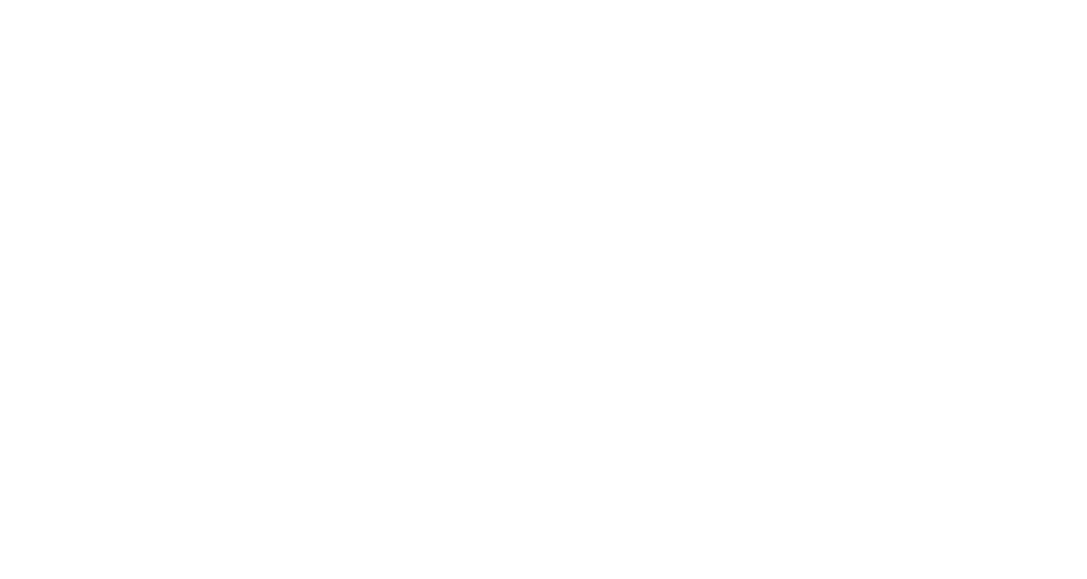
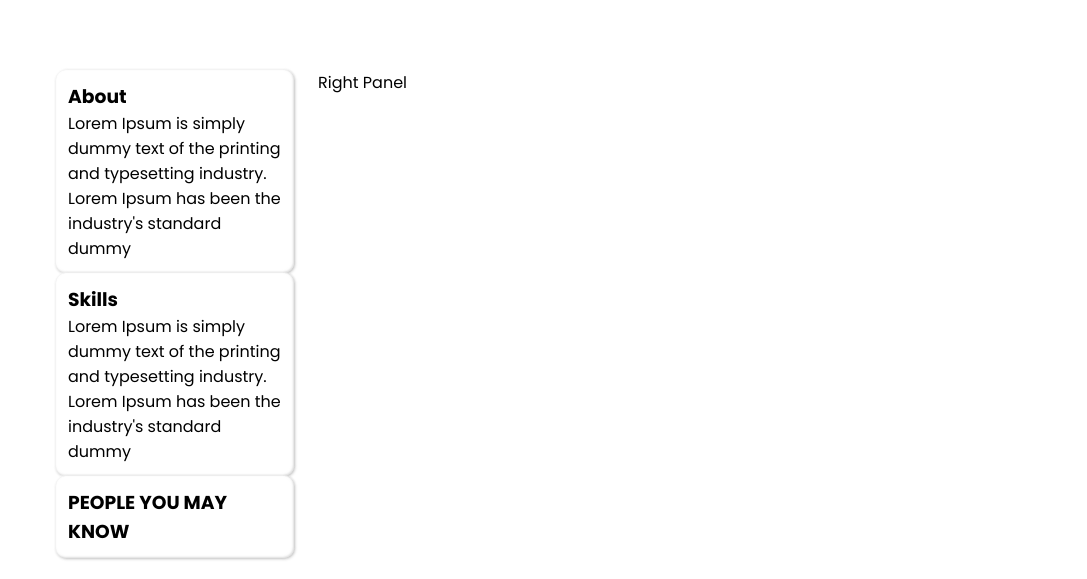
Before and after one commit to TnP-MACE/macebook-frontend, a React (Create React App) app: page /profile in a window 1280 px wide. Shown: the part 498-1077 px from the top of the page, without its empty margins (96-1183 px from the left). Before the commit the page ends 800 px from the top, so only its background shows below. Built offline with nearby package versions, Linux system fonts and the light colour scheme.

Commit message:
Add profile body leftpanel

```diff
--- a/src/pages/Profile/Profile.js
+++ b/src/pages/Profile/Profile.js
@@ -2,7 +2,7 @@ import React, { Component } from "react";
 
 import "./Profile.scss";
 import Header from "../../components/Header/Header";
-import UserIconActive from "../../assets/images/icons/User-active.png";
+import Card from "../../components/Card/Card";
 
 class Profile extends Component {
   render() {
@@ -36,6 +36,25 @@ class Profile extends Component {
               </div>
             </div>
           </div>
+          <div className="profile-body">
+            <div className="profile-leftpanel">
+              <Card>
+                <h3>About</h3>
+                <p>Lorem Ipsum is simply dummy text of the printing and typesetting industry. Lorem Ipsum has been the industry's standard dummy</p>
+              </Card>
+              <Card>
+                <h3>Skills</h3>
+                <p>Lorem Ipsum is simply dummy text of the printing and typesetting industry. Lorem Ipsum has been the industry's standard dummy</p>
+              </Card>
+              <Card>
+                <h3>PEOPLE YOU MAY KNOW</h3>
+              </Card>
+            </div>
+            <div className="profile-rightpanel">
+              Right Panel
+            </div>
+          </div>
+
         </div>
       </div>
     );
--- a/src/pages/Profile/Profile.scss
+++ b/src/pages/Profile/Profile.scss
@@ -96,3 +96,20 @@
         }
     }
 }
+
+
+.profile-body{
+    display: flex;
+    padding: $padding-sm;
+}
+.profile-leftpanel{
+    flex: 1;
+    padding: $padding-sm;
+}
+.profile-rightpanel{
+    flex: 3;
+    padding: $padding-sm;
+}
+.profile-leftpanel Cards{
+    margin: 10px 0px;
+}
```
